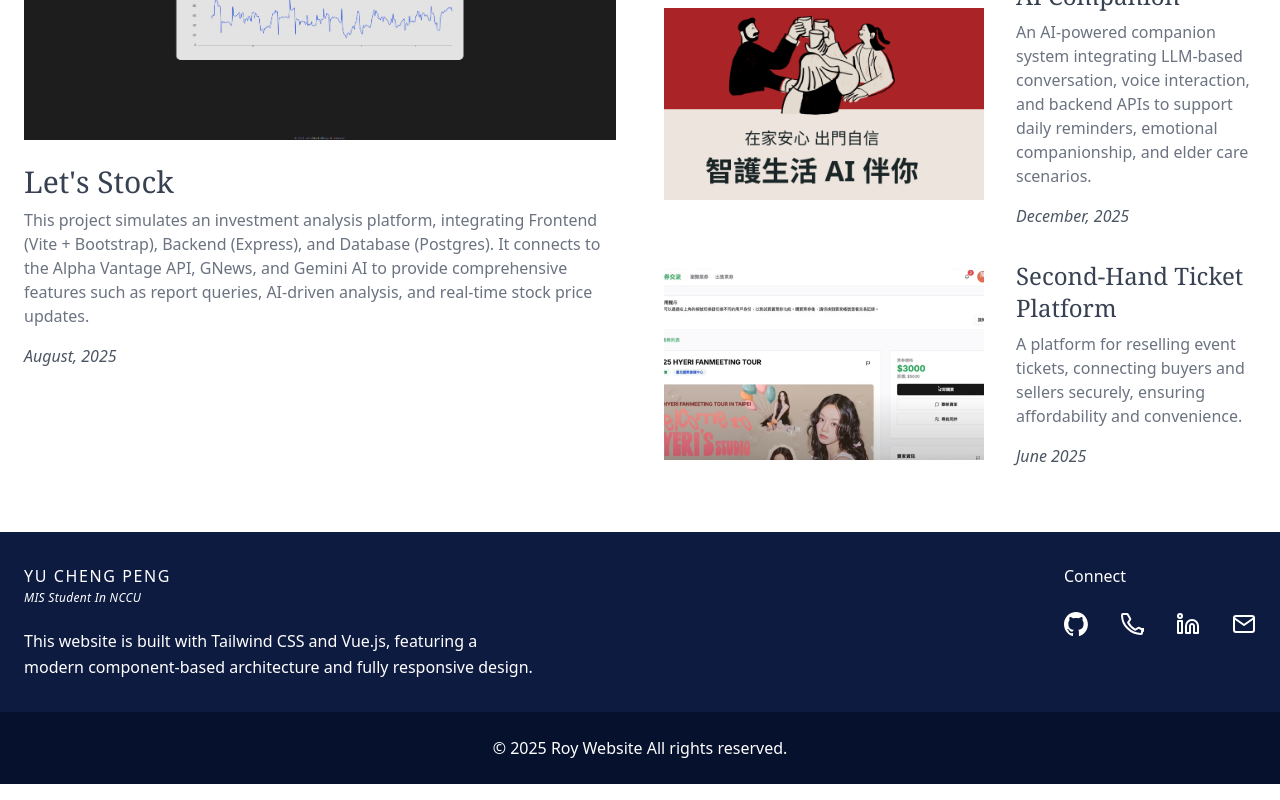
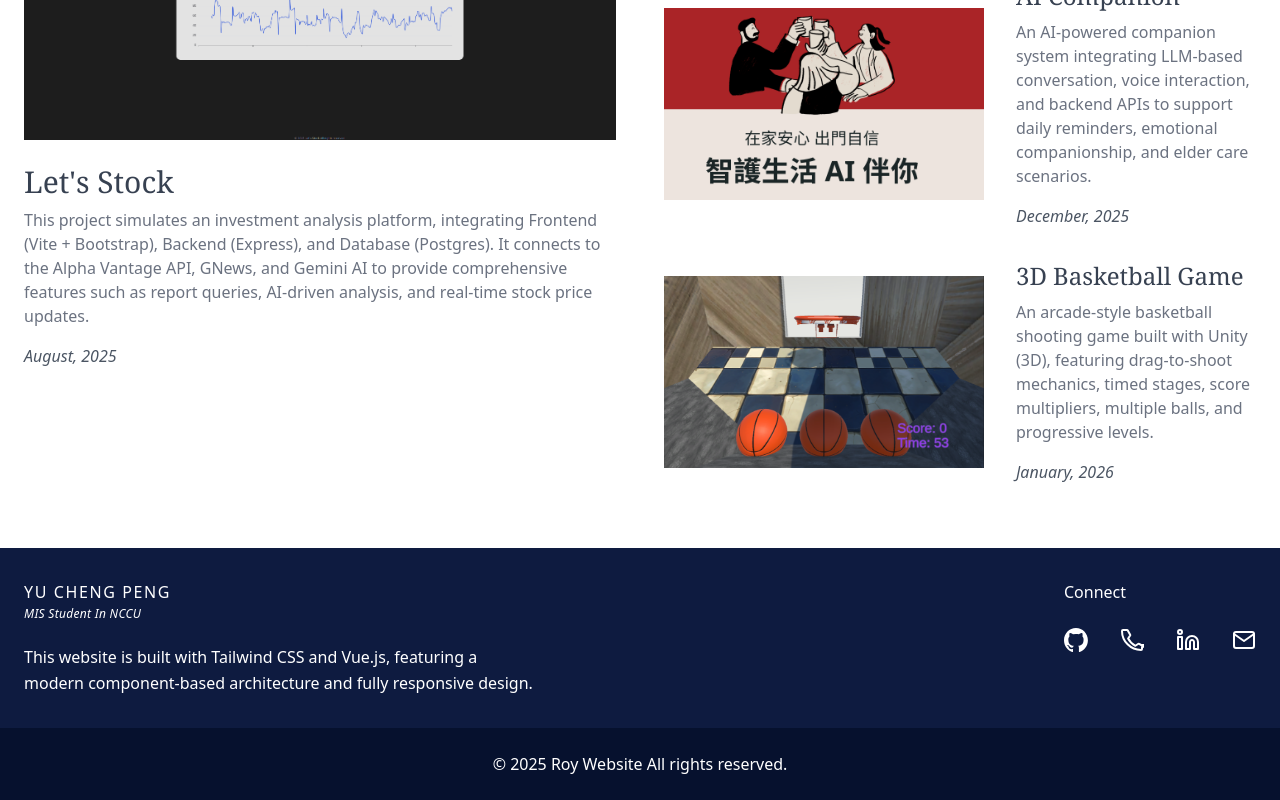
Before and after one commit to RoyPeng126/roy-introduction, a Vue app: page / in a window 1280 px wide. Shown: the part 1940-2740 px from the top of the page. Built offline with nearby package versions, Linux system fonts and the light colour scheme.

Commit message:
Updated Recent Work

```diff
--- a/src/views/Home.vue
+++ b/src/views/Home.vue
@@ -99,22 +99,21 @@
         <div class="md:-mx-4 md:flex md:items-center">
         <img
             class="object-cover w-full h-56 md:h-48 md:mx-4 md:w-80 shrink-0"
-            src="/ticket.png"
-            alt="Second Hand Ticket Platform"
+            src="/basketball.png"
+            alt="3D Basketball Game"
         />
 
         <div class="mt-6 md:mx-4 md:mt-0">
             <h2 class="font-serif text-2xl font-medium text-gray-700">
-            Second-Hand Ticket Platform
+            3D Basketball Game
             </h2>
 
             <p class="mt-2 text-gray-500">
-            A platform for reselling event tickets, connecting buyers and sellers securely,
-            ensuring affordability and convenience.
+            An arcade-style basketball shooting game built with Unity (3D), featuring drag-to-shoot mechanics, timed stages, score multipliers, multiple balls, and progressive levels.
             </p>
 
             <p class="mt-4 italic text-gray-600">
-            June 2025
+            January, 2026
             </p>
         </div>
         </div>
```
Also changed, not shown: public/basketball.png (added), 1 other file (tests, documents, lock files or other folders).
